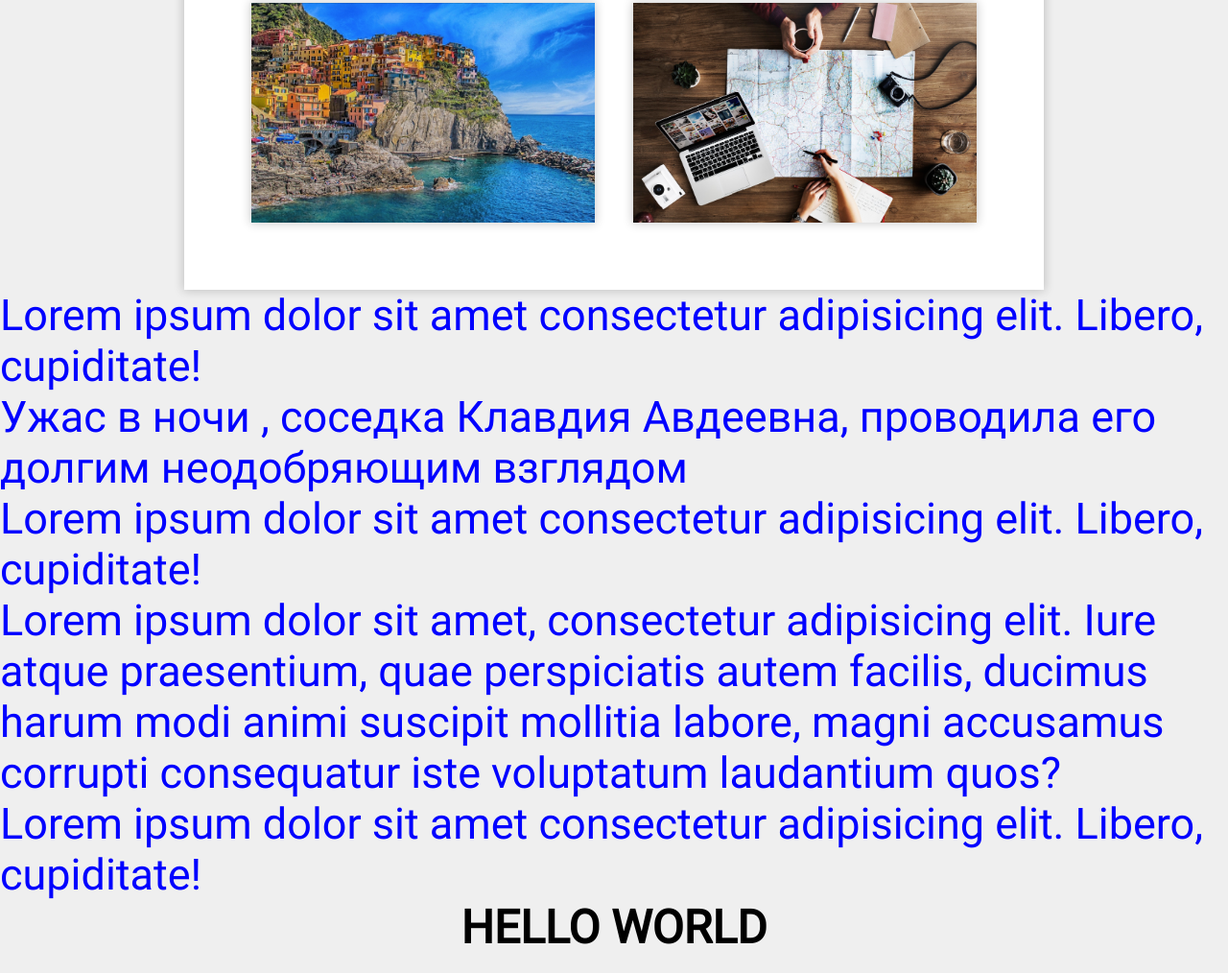
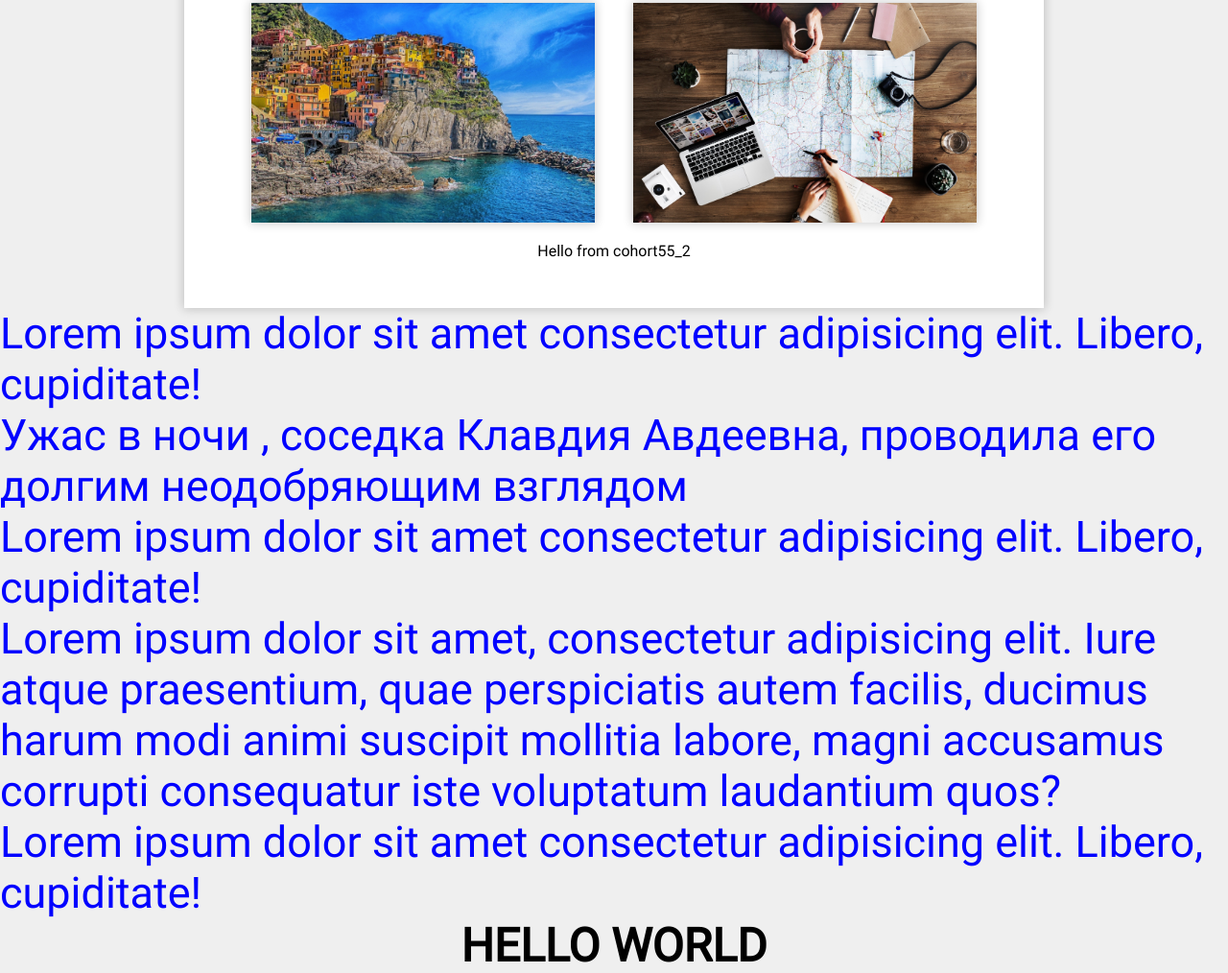
Before and after one commit to vasiliyserebrovskiy/Test_Gallery, a plain HTML site: page index.html in a window 1280 px wide. Shown: the part 1472-2486 px from the top of the page at 96% size. Drawn offline with Linux system fonts and the light colour scheme.

Commit message:
add cohort55_2

```diff
--- a/index.html
+++ b/index.html
@@ -20,6 +20,7 @@
 		<div class="photo photo10"></div>
 		<div class="photo photo11"></div>
 		<div class="photo photo12"></div>
+		<div>Hello from cohort55_2</div>
 	</main>
 	<p>Lorem ipsum dolor sit amet consectetur adipisicing elit. Libero, cupiditate!</p>
 	<p>Ужас в ночи , соседка Клавдия Авдеевна, проводила его долгим неодобряющим взглядом</p>
```
